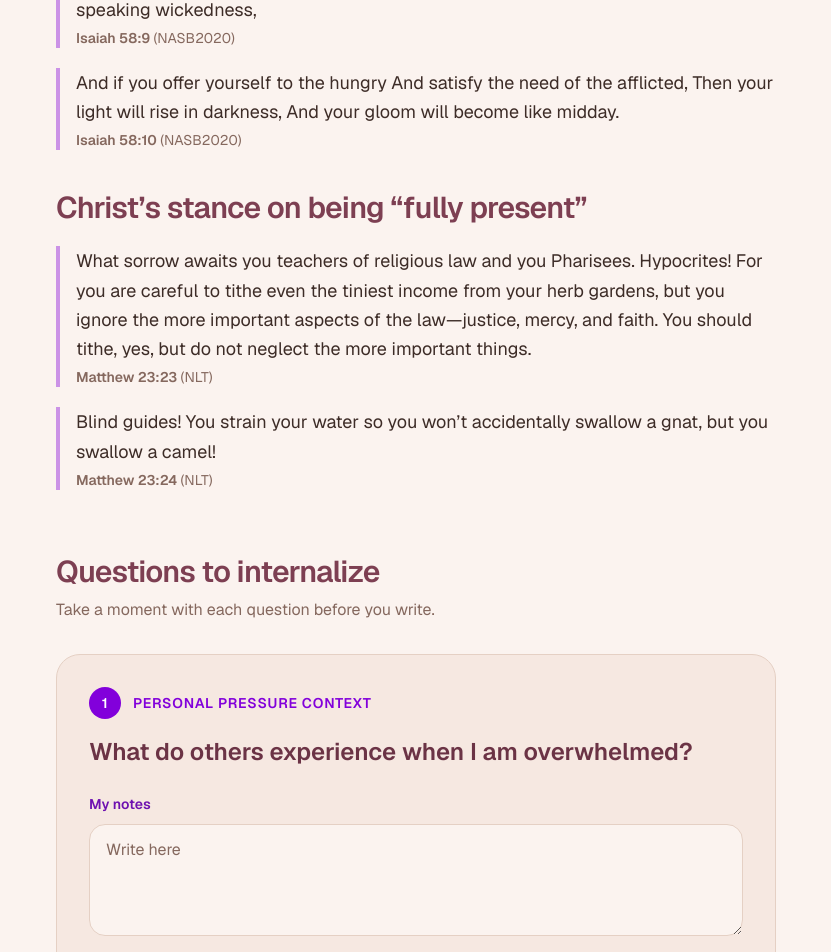
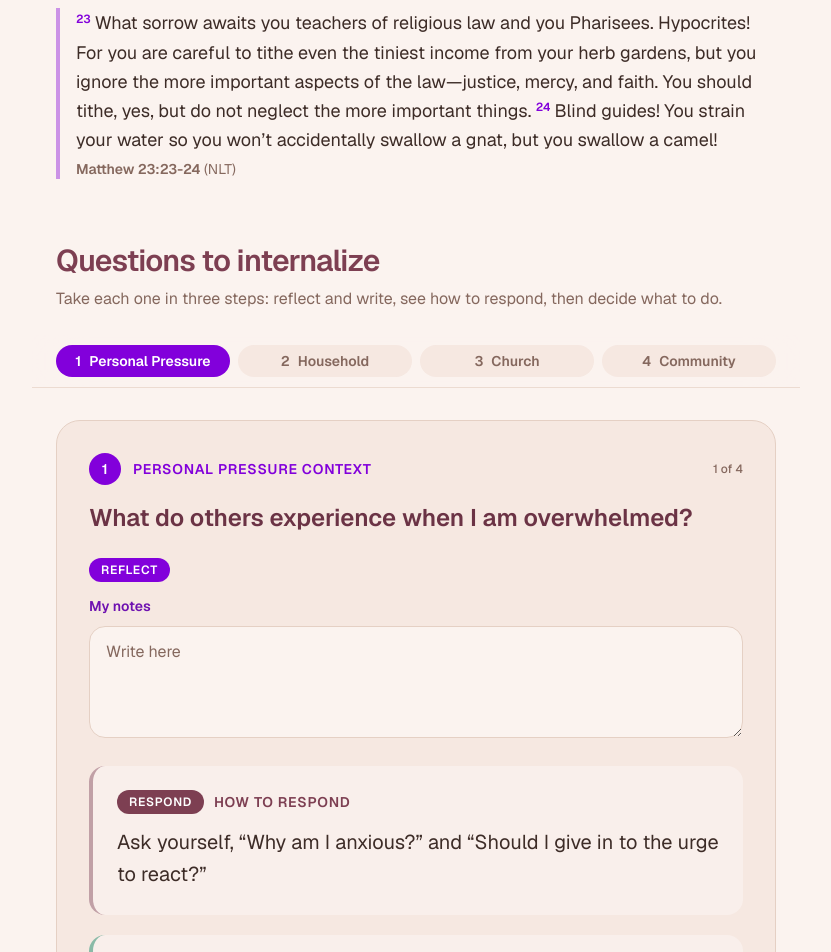
Before and after one commit to justonw/thewarthens-site, a Next.js app: page /faith/present-but-missing in a window 1280 px wide. Shown: the part 1760-2712 px from the top of the page, without its empty margins (224-1055 px from the left). Built offline with nearby package versions, Linux system fonts and the light colour scheme.

Commit message:
Reorganize Present but Missing lesson: one card per topic with Reflect/Respond/Act, collapsible passages, progress bar; subtle site polish
Co-Authored-By: Claude Sonnet 5.5 <noreply@anthropic.com>

```diff
--- a/src/app/globals.css
+++ b/src/app/globals.css
@@ -37,6 +37,44 @@ html {
 body {
   background: var(--background);
   color: var(--foreground);
+  -webkit-font-smoothing: antialiased;
+  -moz-osx-font-smoothing: grayscale;
+  text-rendering: optimizeLegibility;
+}
+
+/* Cleaner, more modern type: tighter large headings, calmer body copy. */
+h1,
+h2 {
+  letter-spacing: -0.025em;
+}
+
+p {
+  text-wrap: pretty;
+}
+
+::selection {
+  background: rgba(124, 58, 237, 0.18);
+}
+
+/* One consistent keyboard focus ring across the site. */
+:focus-visible {
+  outline-color: #7c3aed;
+}
+
+/* Soft lift on cards and links that act like cards. */
+a.group,
+article a[class*="rounded-3xl"] {
+  transition:
+    transform 0.25s ease,
+    box-shadow 0.25s ease,
+    border-color 0.25s ease;
+}
+
+@media (prefers-reduced-motion: no-preference) {
+  a.group:hover {
+    transform: translateY(-3px);
+    box-shadow: 0 18px 40px -18px rgba(20, 22, 31, 0.28);
+  }
 }
 
 @keyframes scroll-cue-drop {
--- a/src/components/Header.tsx
+++ b/src/components/Header.tsx
@@ -12,7 +12,7 @@ const links = [
 
 export default function Header() {
   return (
-    <header className="sticky top-0 z-50 border-b border-border-subtle/80 bg-background/80 backdrop-blur">
+    <header className="sticky top-0 z-50 border-b border-border-subtle/60 bg-background/70 backdrop-blur-xl backdrop-saturate-150">
       <div className="mx-auto flex max-w-6xl items-center justify-between px-4 py-3 sm:px-6 sm:py-4">
         <Link href="/" className="flex shrink-0 items-center gap-2">
           <Image
--- a/src/components/faith/PresentMissingLesson.tsx
+++ b/src/components/faith/PresentMissingLesson.tsx
@@ -7,7 +7,7 @@ import {
   LESSON_SUBTITLE,
   LESSON_TITLE,
   MAX_NOTE_LENGTH,
-  actions,
+  actionFor,
   contexts,
   explanation,
   synopsis,
@@ -30,6 +30,118 @@ function VerseBlock({ verse }: { verse: Verse }) {
         {verse.ref} <span className="font-normal">({verse.version})</span>
       </footer>
     </blockquote>
+  );
+}
+
+// Consecutive verses from the same chapter and translation read as one passage with small verse
+// numbers (Isaiah 58:3-10), instead of a stack of one-line blocks. The words are not changed.
+type Passage = { ref: string; version: Verse["version"]; parts: { n: string; text: string }[] };
+
+function mergePassages(verses: Verse[]): Passage[] {
+  const out: (Passage & { book: string; chapter: string; last: number })[] = [];
+  for (const v of verses) {
+    const m = /^(.+) (\d+):(\d+)(?:-(\d+))?$/.exec(v.ref);
+    if (!m) {
+      out.push({ ref: v.ref, version: v.version, parts: [{ n: "", text: v.text }], book: v.ref, chapter: "", last: -1 });
+      continue;
+    }
+    const [, book, chapter, start, end] = m;
+    const first = Number(start);
+    const last = Number(end ?? start);
+    const prev = out[out.length - 1];
+    if (prev && prev.book === book && prev.chapter === chapter && prev.version === v.version && prev.last === first - 1) {
+      prev.parts.push({ n: end ? `${start}-${end}` : start, text: v.text });
+      prev.last = last;
+      prev.ref = `${book} ${chapter}:${prev.ref.split(":")[1].split("-")[0]}-${last}`;
+    } else {
+      out.push({ ref: v.ref, version: v.version, parts: [{ n: end ? `${start}-${end}` : start, text: v.text }], book, chapter, last });
+    }
+  }
+  return out;
+}
+
+function PassageBlock({ passage }: { passage: Passage }) {
+  const numbered = passage.parts.length > 1;
+  // Short passages run together; long ones get one line per verse so they stay easy to follow.
+  const perLine = passage.parts.length > 3;
+  const verseNumber = (n: string) =>
+    numbered && n ? <sup className="mr-1 text-[0.65em] font-semibold text-purple-700">{n.split("-")[0]}</sup> : null;
+  return (
+    <blockquote className="border-l-4 border-purple-700/40 pl-4">
+      {perLine ? (
+        <div className="space-y-2.5 text-lg leading-relaxed text-foreground">
+          {passage.parts.map((part, i) => (
+            <p key={i}>
+              {verseNumber(part.n)}
+              {part.text}
+            </p>
+          ))}
+        </div>
+      ) : (
+        <p className="text-lg leading-relaxed text-foreground">
+          {passage.parts.map((part, i) => (
+            <span key={i}>
+              {verseNumber(part.n)}
+              {part.text}{" "}
+            </span>
+          ))}
+        </p>
+      )}
+      <footer className="mt-1 text-sm font-semibold text-foreground-muted">
+        {passage.ref} <span className="font-normal">({passage.version})</span>
+      </footer>
+    </blockquote>
+  );
+}
+
+// Scripture for a topic. Short sets stay open. Long ones (John 8, Galatians 2) fold up so the
+// question and the next-step box stay close together; one tap opens them.
+function Scripture({ verses, collapsible = true }: { verses: Verse[]; collapsible?: boolean }) {
+  const passages = mergePassages(verses);
+  const total = passages.reduce((n, p) => n + p.parts.length, 0);
+  const list = (
+    <div className="space-y-5">
+      {passages.map((p) => (
+        <PassageBlock key={p.ref} passage={p} />
+      ))}
+    </div>
+  );
+  if (!collapsible || total <= 3) return list;
+  return (
+    <details className="group/passage rounded-2xl border border-border-subtle bg-background">
+      <summary className="flex cursor-pointer list-none items-center justify-between gap-3 rounded-2xl px-4 py-3 text-base font-semibold text-purple-800 focus-visible:outline-2 focus-visible:outline-offset-1 focus-visible:outline-purple-700 [&::-webkit-details-marker]:hidden">
+        <span>Read {passages.map((p) => p.ref).join(" and ")}</span>
+        <svg
+          viewBox="0 0 20 20"
+          className="h-5 w-5 shrink-0 transition-transform group-open/passage:rotate-180"
+          fill="none"
+          stroke="currentColor"
+          strokeWidth={2}
+          strokeLinecap="round"
+          strokeLinejoin="round"
+          aria-hidden
+        >
+          <path d="m5 8 5 5 5-5" />
+        </svg>
+      </summary>
+      <div className="border-t border-border-subtle px-4 py-5">{list}</div>
+    </details>
+  );
+}
+
+const stageStyles = {
+  reflect: { chip: "bg-purple-700", text: "text-purple-700", panel: "" },
+  respond: { chip: "bg-mauve-800", text: "text-mauve-800", panel: "border-l-4 border-mauve-800/45 bg-background/70" },
+  act: { chip: "bg-emerald-700", text: "text-emerald-800", panel: "border-l-4 border-emerald-700/45 bg-background/70" },
+} as const;
+
+function StageLabel({ stage, label, title }: { stage: keyof typeof stageStyles; label: string; title?: string }) {
+  const s = stageStyles[stage];
+  return (
+    <p className={`flex flex-wrap items-center gap-2.5 text-sm font-semibold uppercase tracking-wider ${s.text}`}>
+      <span className={`rounded-full px-3 py-1 text-xs text-white ${s.chip}`}>{label}</span>
+      {title}
+    </p>
   );
 }
 
@@ -72,6 +184,23 @@ export default function PresentMissingLesson() {
   const [status, setStatus] = useState<"idle" | "sending" | "sent" | "error">("idle");
   const [message, setMessage] = useState("");
   const saveTimer = useRef<number | null>(null);
+  const [activeIndex, setActiveIndex] = useState(0);
+
+  // Highlight the topic he is on in the progress bar.
+  useEffect(() => {
+    const cards = Array.from(document.querySelectorAll<HTMLElement>("[data-question]"));
+    if (!cards.length || typeof IntersectionObserver === "undefined") return;
+    const observer = new IntersectionObserver(
+      (entries) => {
+        for (const entry of entries) {
+          if (entry.isIntersecting) setActiveIndex(Number((entry.target as HTMLElement).dataset.question));
+        }
+      },
+      { rootMargin: "-25% 0px -60% 0px" },
+    );
+    cards.forEach((card) => observer.observe(card));
+    return () => observer.disconnect();
+  }, []);
 
   // Load this device's saved notes once the page is open.
   useEffect(() => {
@@ -172,8 +301,7 @@ export default function PresentMissingLesson() {
             ["#synopsis", "Synopsis"],
             ["#explanation", "Explanation"],
             ["#questions", "Questions"],
-            ["#action", "What to do"],
-            ["#notes", "Get my notes"],
+            ["#notes", "Get notes"],
           ].map(([href, label]) => (
             <a
               key={href}
@@ -199,10 +327,8 @@ export default function PresentMissingLesson() {
         {explanation.map((group) => (
           <div key={group.heading}>
             <h2 className={sectionTitle}>{group.heading}</h2>
-            <div className="mt-5 space-y-5">
-              {group.verses.map((v) => (
-                <VerseBlock key={v.ref} verse={v} />
-              ))}
+            <div className="mt-5">
+              <Scripture verses={group.verses} collapsible={false} />
             </div>
           </div>
         ))}
@@ -210,15 +336,56 @@ export default function PresentMissingLesson() {
 
       <section id="questions" className="mt-16 scroll-mt-24">
         <h2 className={sectionTitle}>Questions to internalize</h2>
-        <p className="mt-2 text-foreground-muted">Take a moment with each question before you write.</p>
+        <p className="mt-2 text-foreground-muted">
+          Take each one in three steps: reflect and write, see how to respond, then decide what to do.
+        </p>
+
+        {/* Stays in view while he works through the four topics */}
+        <nav
+          aria-label="Question progress"
+          className="sticky top-[3.6rem] z-30 -mx-6 mt-6 border-b border-border-subtle/70 bg-background/85 px-6 py-2.5 backdrop-blur-xl sm:top-[4.4rem]"
+        >
+          <ol className="flex items-center gap-2">
+            {contexts.map((c, i) => {
+              const active = i === activeIndex;
+              return (
+                <li key={c.id} className="min-w-0 flex-1">
+                  <a
+                    href={`#question-${c.id}`}
+                    aria-current={active ? "step" : undefined}
+                    className={`flex items-center justify-center gap-2 rounded-full px-3 py-1.5 text-sm font-semibold transition-colors ${
+                      active
+                        ? "bg-purple-700 text-white"
+                        : "bg-background-elevated text-foreground-muted hover:text-purple-800"
+                    }`}
+                  >
+                    <span>{i + 1}</span>
+                    <span className="hidden truncate sm:inline">{c.label.replace(" Context", "")}</span>
+                  </a>
+                </li>
+              );
+            })}
+          </ol>
+        </nav>
+
         <div className="mt-8 space-y-10">
-          {contexts.map((c, i) => (
-            <div key={c.id} className="rounded-3xl border border-border-subtle bg-background-elevated p-6 sm:p-8">
+          {contexts.map((c, i) => {
+            const action = actionFor(c);
+            return (
+              <div
+                key={c.id}
+                id={`question-${c.id}`}
+                data-question={i}
+                className="scroll-mt-36 rounded-3xl border border-border-subtle bg-background-elevated p-5 sm:scroll-mt-40 sm:p-8"
+              >
                 <p className="flex items-center gap-3 text-sm font-semibold uppercase tracking-wider text-purple-700">
                   <span className="flex h-8 w-8 items-center justify-center rounded-full bg-purple-700 text-sm text-white">
                     {i + 1}
                   </span>
                   {c.label}
+                  <span className="ml-auto text-xs font-medium normal-case tracking-normal text-foreground-muted">
+                    {i + 1} of {contexts.length}
+                  </span>
                 </p>
                 <p className="mt-4 text-2xl font-semibold leading-snug text-mauve-900">{c.question}</p>
                 {c.honor && (
@@ -226,47 +393,47 @@ export default function PresentMissingLesson() {
                     <VerseBlock verse={c.honor} />
                   </div>
                 )}
+
                 <div className="mt-6">
+                  <StageLabel stage="reflect" label="Reflect" />
+                  <div className="mt-3">
                     <NoteBox id={`q-${c.id}`} label="My notes" value={value(`q-${c.id}`)} onChange={change} />
                   </div>
-              <div className="mt-7 border-t border-border-subtle pt-6">
-                <p className="text-sm font-semibold uppercase tracking-wider text-purple-700">How to respond</p>
-                <p className="mt-2 text-xl leading-relaxed text-foreground">{c.respond}</p>
+                </div>
+
+                <div className={`mt-7 rounded-2xl p-4 sm:p-6 ${stageStyles.respond.panel}`}>
+                  <StageLabel stage="respond" label="Respond" title="How to respond" />
+                  <p className="mt-3 text-xl leading-relaxed text-foreground">{c.respond}</p>
                   {c.references && (
-                  <div className="mt-5 space-y-4">
-                    {c.references.map((v) => (
-                      <VerseBlock key={v.ref} verse={v} />
-                    ))}
+                    <div className="mt-5">
+                      <Scripture verses={c.references} />
                     </div>
                   )}
                 </div>
-            </div>
-          ))}
-        </div>
-      </section>
 
-      <section id="action" className="mt-16 scroll-mt-24">
-        <h2 className={sectionTitle}>What to do about it</h2>
-        <div className="mt-8 space-y-10">
-          {actions.map((a) => (
-            <div key={a.id} className="rounded-3xl border border-border-subtle bg-background-elevated p-6 sm:p-8">
-              <h3 className="text-xl font-semibold text-mauve-900">{a.label}</h3>
-              <div className="mt-5 space-y-5">
-                {a.verses.map((v) => (
-                  <VerseBlock key={v.ref} verse={v} />
-                ))}
+                <div className={`mt-5 rounded-2xl p-4 sm:p-6 ${stageStyles.act.panel}`}>
+                  <StageLabel stage="act" label="Act" title={`What to do about it: ${action.label}`} />
+                  <div className="mt-4">
+                    <Scripture verses={action.verses} />
                   </div>
                   <div className="mt-6">
-                <NoteBox id={`a-${a.id}`} label="My next step" value={value(`a-${a.id}`)} onChange={change} />
+                    <NoteBox
+                      id={`a-${action.id}`}
+                      label="My next step"
+                      value={value(`a-${action.id}`)}
+                      onChange={change}
+                    />
                   </div>
                 </div>
-          ))}
+              </div>
+            );
+          })}
         </div>
       </section>
 
       <section id="notes" className="mt-16 scroll-mt-24">
         <div className="rounded-3xl bg-mauve-800 p-6 text-white sm:p-8">
-          <h2 className="text-2xl font-semibold sm:text-3xl">Get my notes</h2>
+          <h2 className="text-2xl font-semibold sm:text-3xl">Get notes</h2>
           <p className="mt-3 text-rose-100">
             Type your email and we will send you a PDF with the lesson and everything you wrote. It goes
             only to the address you enter. We do not receive a copy or keep your notes.
```
Also changed, not shown: src/lib/present-missing-pdf.ts (+10 -14 lines), src/lib/present-missing.ts (+11 -0 lines). Lines whose indentation alone changed are shown as unchanged.
